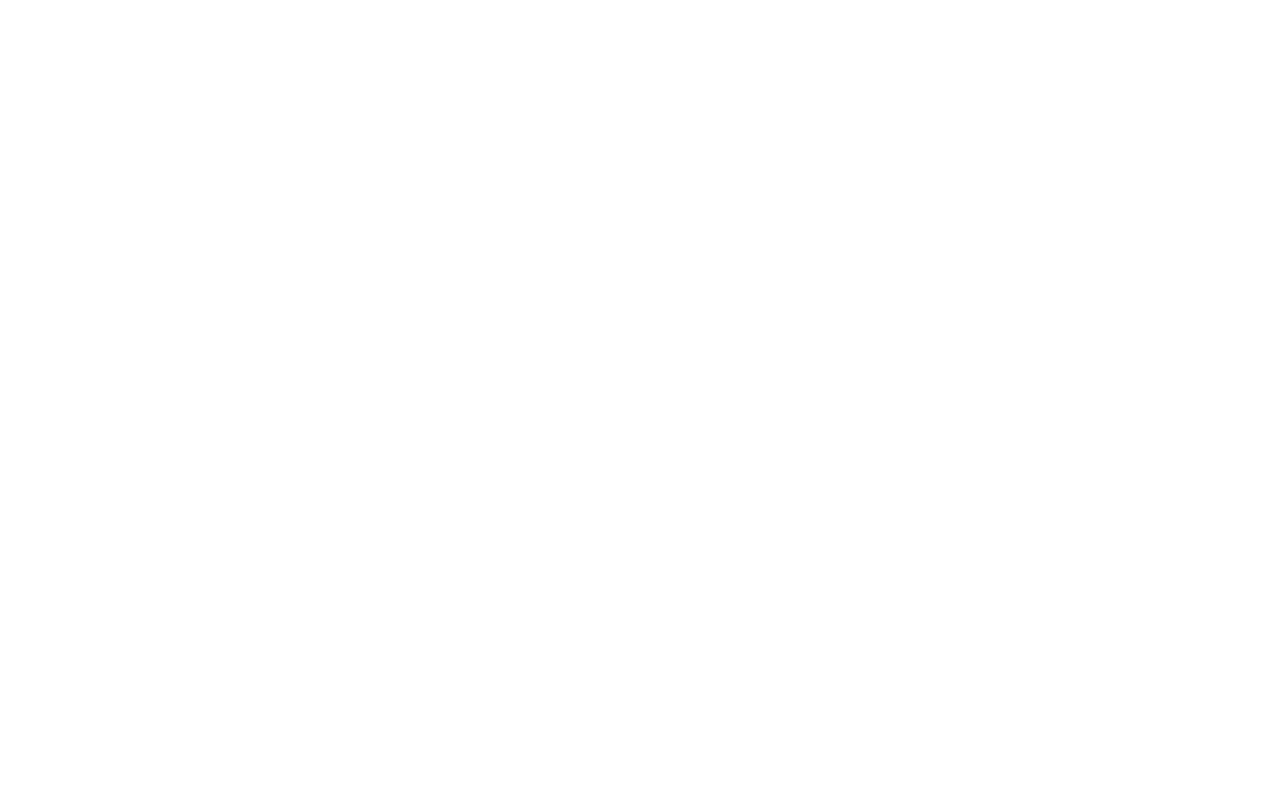
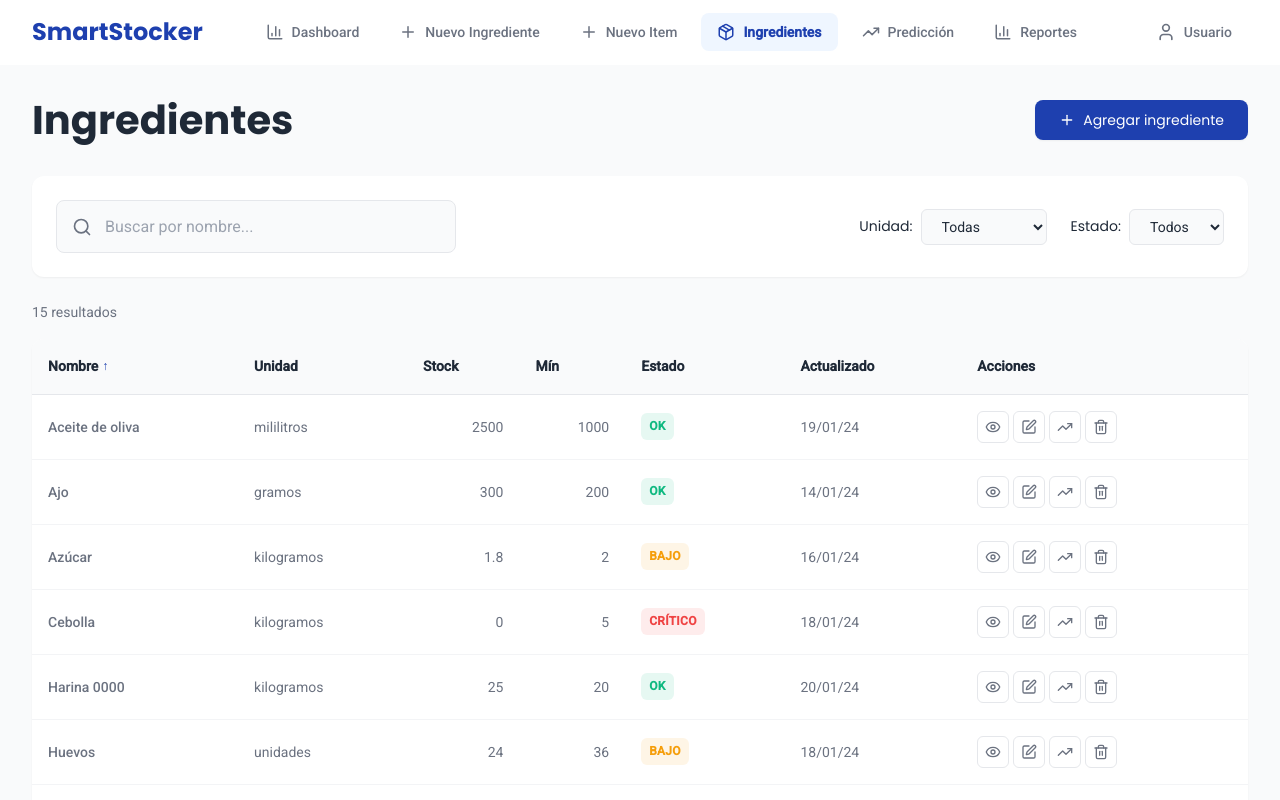
Before and after one commit to gabyross/front, a React (Vite) app: page /ingredients in a window 1280 px wide. Before the commit this address had no page. Shown: the top 800 px of the page. Built offline with nearby package versions, Linux system fonts and the light colour scheme.

Commit message:
Agregar ruta de ViewIngredients y corregir navegación

```diff
--- a/src/components/layout/HeaderInterno.jsx
+++ b/src/components/layout/HeaderInterno.jsx
@@ -71,12 +71,12 @@
       icon: <Package size={18} />
     },
     {
-      path: '/prediction',
+      path: '/prediccion',
       label: 'Predicción',
       icon: <TrendingUp size={18} />
     },
     {
-      path: '/reports',
+      path: '/reportes',
       label: 'Reportes',
       icon: <BarChart3 size={18} />
     }
--- a/src/pages/ViewIngredients.jsx
+++ b/src/pages/ViewIngredients.jsx
@@ -1,4 +1,5 @@
 import React, { useState, useEffect, useMemo } from 'react';
+import { useNavigate } from 'react-router-dom';
 import Layout from '../components/layout/Layout';
 import Button from '../components/common/Button';
 import Input from '../components/common/Input';
@@ -201,6 +202,8 @@
  * Página para visualizar la lista de ingredientes
  */
 const ViewIngredients = () => {
+  const navigate = useNavigate();
+
   // Estados para filtros y búsqueda
   const [searchTerm, setSearchTerm] = useState('');
   const [unitFilter, setUnitFilter] = useState('Todas');
@@ -302,6 +305,7 @@
   // Handlers stub para acciones
   const handleCreate = () => {
     console.log('Navegando a crear ingrediente...');
+    navigate('/nuevo-ingrediente');
   };
 
   const handleView = (id) => {
--- a/src/routes/AppRoutes.jsx
+++ b/src/routes/AppRoutes.jsx
@@ -6,6 +6,7 @@
 import RecuperarPassword from '../pages/RecuperarPassword';
 import NewIngredient from '../pages/NewIngredient';
 import NewMenuItem from '../pages/NewMenuItem';
+import ViewIngredients from '../pages/ViewIngredients';
 
 /**
  * Configuración principal de rutas de la aplicación
@@ -20,6 +21,7 @@
         <Route path="/recuperar-password" element={<RecuperarPassword />} />
         <Route path="/nuevo-ingrediente" element={<NewIngredient />} />
         <Route path="/nuevo-item-menu" element={<NewMenuItem />} />
+        <Route path="/ingredients" element={<ViewIngredients />} />
         {/* Rutas futuras se agregarán aquí */}
       </Routes>
     </Router>
```
